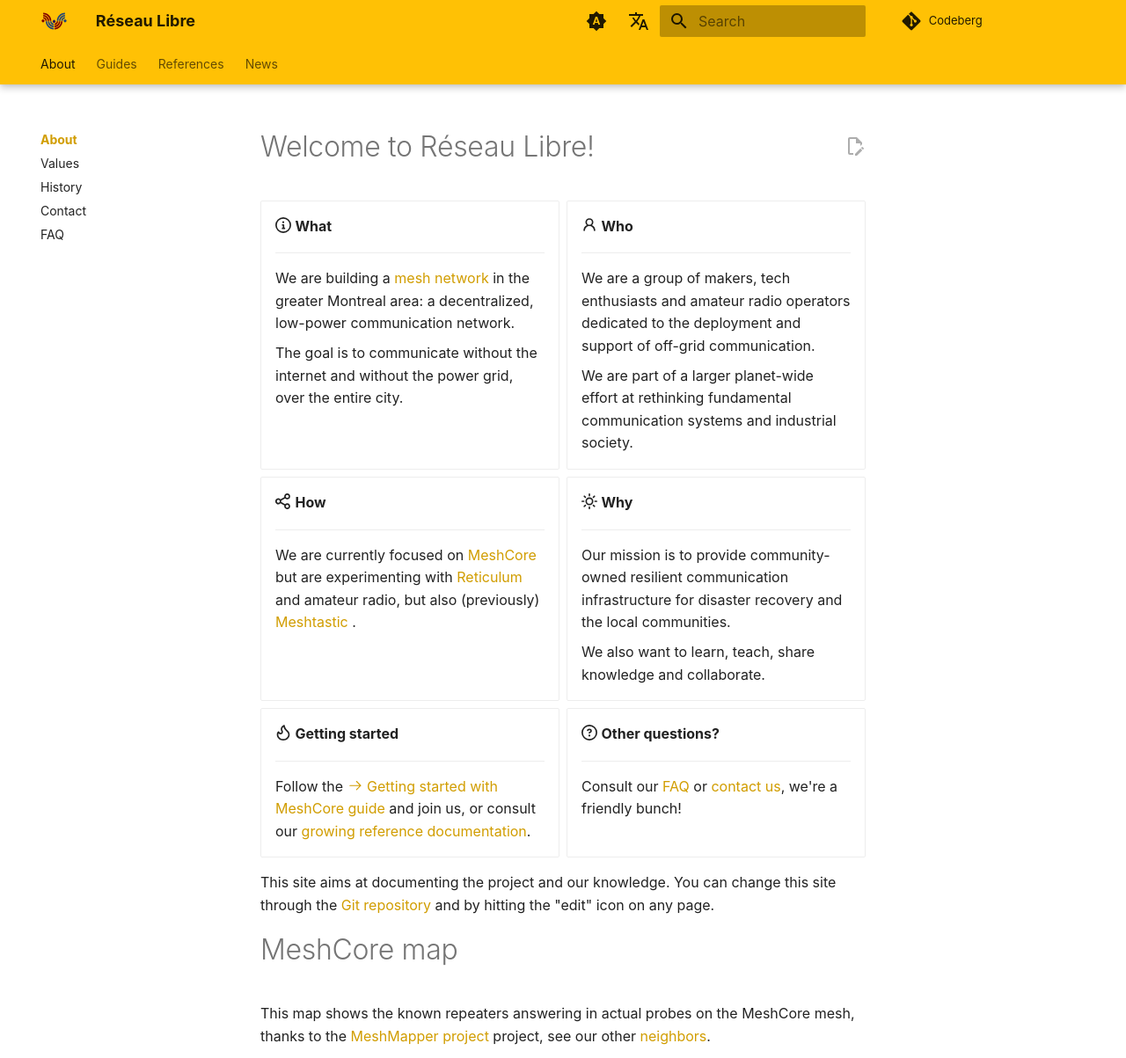
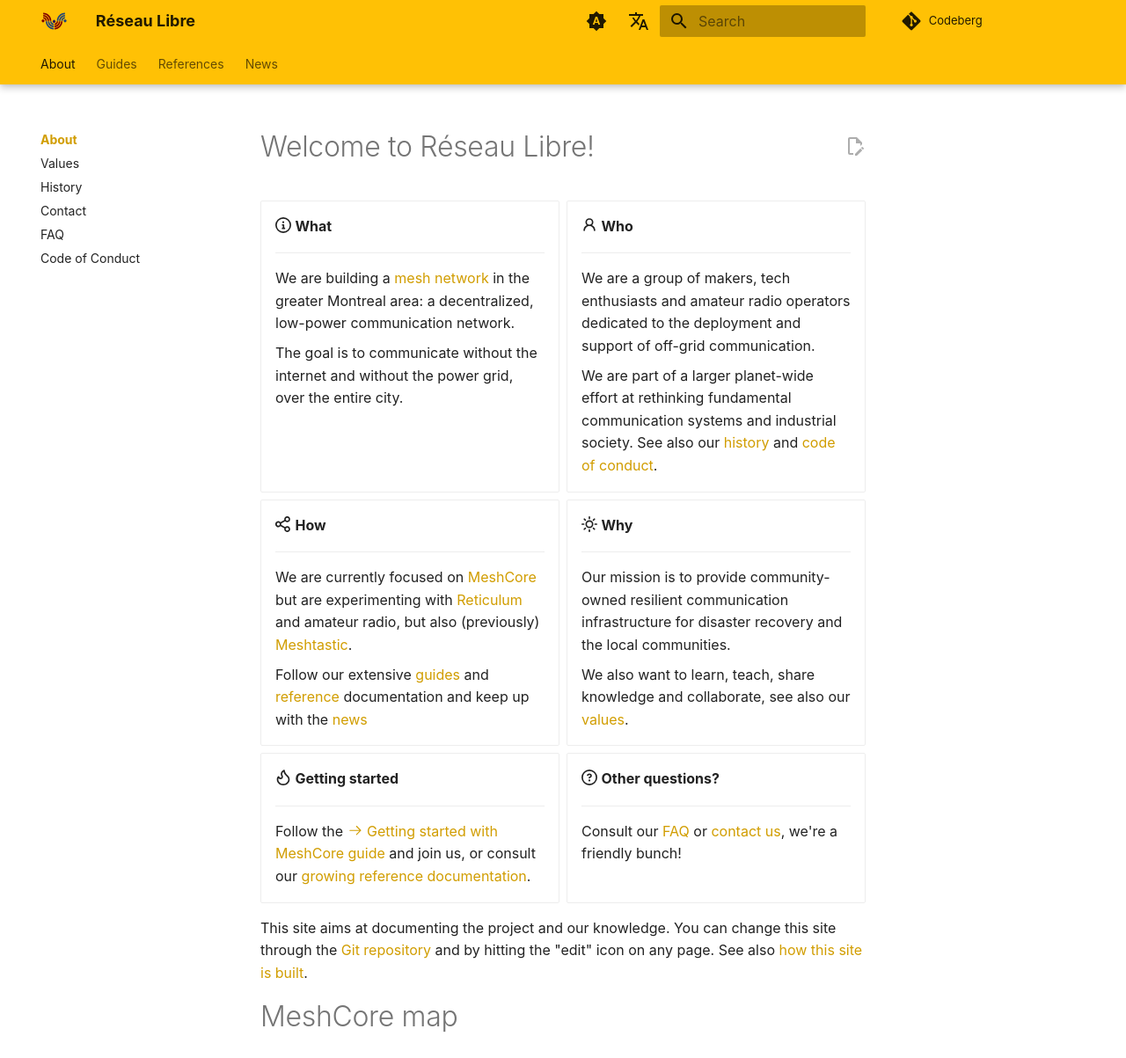
Before and after one commit to ReseauLibre/lora.reseaulibre.ca, an MkDocs documentation site: the page built from docs/index.md, in a window 1280 px wide and 1400 px high, cut to the strip 0-1203 px from the top of the window. Shown: the whole strip at 88% size. Built offline with MkDocs 1.6.1 and Material for MkDocs 9.7.7, drawn with Linux system fonts in a browser that asks for light colours; plug-ins that fetch from the network failed and are left out; comment, search, counter and statistics services are not loaded.

Commit message:
restructure navigation so that every page is linked from frontpage
This will help with people on mobile, but also for the Reticulum
rendering, which doesn't replicate the navigation menu.

We also move the code of conduct to the frontpage and "about" section,
as it feels like it belongs there more (like the FAQ, for example).

```diff
--- a/docs/index.md
+++ b/docs/index.md
@@ -19,7 +19,8 @@
     We are a group of makers, tech enthusiasts and amateur radio operators dedicated to the deployment and support of off-grid communication.
 
     We are part of a larger planet-wide effort at rethinking
-    fundamental communication systems and industrial society.
+    fundamental communication systems and industrial society. See also
+    our [history](history.md) and [code of conduct](code.md).
 
 -   :octicons-share-android-16: **How**
 
@@ -27,7 +28,10 @@
 
     We are currently focused on [MeshCore](guides/meshcore/index.md) but are experimenting
     with [Reticulum](guides/reticulum/index.md) and amateur radio, but also (previously)
-    [Meshtastic](guides/meshtastic.md) .
+    [Meshtastic](guides/meshtastic.md).
+
+    Follow our extensive [guides](guides/index.md) and [reference](references/index.md) documentation
+    and keep up with the [news](news/index.md)
 
 -   :octicons-sun-16: **Why**
 
@@ -36,7 +40,8 @@
     Our mission is to provide community-owned resilient communication
     infrastructure for disaster recovery and the local communities.
 
-    We also want to learn, teach, share knowledge and collaborate.
+    We also want to learn, teach, share knowledge and collaborate, see
+    also our [values](values.md).
 
 -   :octicons-flame-16: **Getting started**
 
@@ -57,7 +62,7 @@
 
 This site aims at documenting the project and our knowledge. You can
 change this site through the [Git repository](https://codeberg.org/anarcat/lora-reseaulibre-ca) and by hitting the
-"edit" icon on any page.
+"edit" icon on any page. See also [how this site is built](meta.md).
 
 # MeshCore map
 
--- a/mkdocs.yml
+++ b/mkdocs.yml
@@ -13,6 +13,7 @@
     - history.md
     - Contact: contact.md
     - FAQ: guides/faq.md
+    - Code of Conduct: code.md
   - Guides:
     - MeshCore:
       - guides/meshcore/index.md
@@ -46,7 +47,6 @@
     - references/net.md
     - references/log.md
     - references/other.md
-    - Code of Conduct: code.md
   - News: news/index.md
 markdown_extensions:
   # Python Markdown
@@ -210,11 +210,6 @@
               # redirects thinks it doesn't exist, boooouuuh.
               'events.md': 'news/index.md'
               'blog/index.md': 'news/index.md'
-              # this was used for a couple of days, eventually maybe
-              # we'll use a overview page for the multiple
-              # technologies instead. like "you want $this? pick
-              # meshtastic. you want $that? pick reticulum" and so on.
-              'guides/index.md': 'guides/meshcore/index.md'
               # the hardware page is really a reference more than a guide
               'guides/hardware.md': 'references/hardware/index.md'
               # obscure FAQ URL that came up for less than a day
```
Also changed, not shown: README.md (+70 -0 lines), docs/guides/index.md (added, +24 -0 lines), docs/references/index.md (+4 -0 lines).
